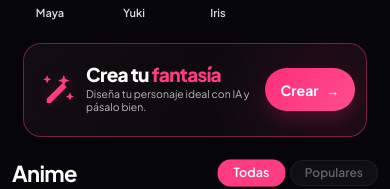
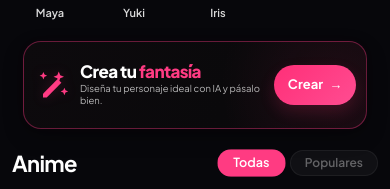
Before and after one commit to 3737631/luciaia, a Next.js app: page /luciaia/anime in a window 390 px wide. Shown: the part 485-674 px from the top of the page. Built offline with nearby package versions, Linux system fonts and the light colour scheme.

Commit message:
fix: rename to .fantasy-card, new compact mobile CSS with !important, fresh class names

```diff
--- a/src/app/anime/page.tsx
+++ b/src/app/anime/page.tsx
@@ -135,8 +135,8 @@ export default function AnimePage() {
       <main style={{ minHeight: "100vh", maxWidth: 1200, margin: "0 auto", padding: "0 var(--container-padding)" }}>
         <StoriesRow girls={animeChars} />
 
-        <section className="fantasy-creator">
-          <div className="fantasy-creator__wand" aria-hidden="true">
+        <section className="fantasy-card">
+          <div className="fantasy-card__icon" aria-hidden="true">
             <svg viewBox="0 0 48 48" xmlns="http://www.w3.org/2000/svg" fill="none">
               <path d="M12 35.5 31.5 16l5 5L17 40.5h-5v-5Z" fill="currentColor" />
               <path d="m31 11 2-5 2 5 5 2-5 2-2 5-2-5-5-2 5-2Z" fill="currentColor" />
@@ -144,11 +144,11 @@ export default function AnimePage() {
               <path d="m39 31 1.5-3.5L42 31l3.5 1.5L42 34l-1.5 3.5L39 34l-3.5-1.5L39 31Z" fill="currentColor" />
             </svg>
           </div>
-          <div className="fantasy-creator__copy">
+          <div className="fantasy-card__text">
             <h2>Crea tu <span>fantasía</span></h2>
             <p>Diseña tu personaje ideal con IA y pásalo bien.</p>
           </div>
-          <button type="button" className="fantasy-creator__button" onClick={() => { const h = document.querySelector('[href="#crear"]'); if (h instanceof HTMLElement) h.click(); }}>
+          <button type="button" className="fantasy-card__button" onClick={() => { const h = document.querySelector('[href="#crear"]'); if (h instanceof HTMLElement) h.click(); }}>
             Crear <span aria-hidden="true">→</span>
           </button>
         </section>
--- a/src/app/chicos/page.tsx
+++ b/src/app/chicos/page.tsx
@@ -131,8 +131,8 @@ export default function ChicosPage() {
       <main style={{ minHeight: "100vh", maxWidth: 1200, margin: "0 auto", padding: "0 var(--container-padding)" }}>
         <StoriesRow girls={maleChars} />
 
-        <section className="fantasy-creator">
-          <div className="fantasy-creator__wand" aria-hidden="true">
+        <section className="fantasy-card">
+          <div className="fantasy-card__icon" aria-hidden="true">
             <svg viewBox="0 0 48 48" xmlns="http://www.w3.org/2000/svg" fill="none">
               <path d="M12 35.5 31.5 16l5 5L17 40.5h-5v-5Z" fill="currentColor" />
               <path d="m31 11 2-5 2 5 5 2-5 2-2 5-2-5-5-2 5-2Z" fill="currentColor" />
@@ -140,11 +140,11 @@ export default function ChicosPage() {
               <path d="m39 31 1.5-3.5L42 31l3.5 1.5L42 34l-1.5 3.5L39 34l-3.5-1.5L39 31Z" fill="currentColor" />
             </svg>
           </div>
-          <div className="fantasy-creator__copy">
+          <div className="fantasy-card__text">
             <h2>Crea tu <span>fantasía</span></h2>
             <p>Diseña tu chico ideal con IA y pásalo bien con él.</p>
           </div>
-          <button type="button" className="fantasy-creator__button" onClick={() => { const h = document.querySelector('[href="#crear"]'); if (h instanceof HTMLElement) h.click(); }}>
+          <button type="button" className="fantasy-card__button" onClick={() => { const h = document.querySelector('[href="#crear"]'); if (h instanceof HTMLElement) h.click(); }}>
             Crear <span aria-hidden="true">→</span>
           </button>
         </section>
--- a/src/app/globals.css
+++ b/src/app/globals.css
@@ -481,9 +481,9 @@ body {
   color: rgba(255,255,255,0.35);
 }
 
-/* ═══ Fantasy Creator ═══ */
+/* ═══ Fantasy Card ═══ */
 
-.fantasy-creator {
+.fantasy-card {
   display: grid;
   grid-template-columns: 74px minmax(0, 1fr) auto;
   align-items: center;
@@ -517,7 +517,7 @@ body {
     0 0 22px rgba(255, 45, 120, 0.05);
 }
 
-.fantasy-creator__wand {
+.fantasy-card__icon {
   display: grid;
   place-items: center;
   width: 68px;
@@ -525,18 +525,18 @@ body {
   color: #ff3b83;
 }
 
-.fantasy-creator__wand svg {
+.fantasy-card__icon svg {
   width: 64px;
   height: 64px;
   overflow: visible;
   filter: drop-shadow(0 0 10px rgba(255, 59, 131, 0.22));
 }
 
-.fantasy-creator__copy {
+.fantasy-card__text {
   min-width: 0;
 }
 
-.fantasy-creator__copy h2 {
+.fantasy-card__text h2 {
   margin: 0 0 6px;
   color: #fff;
   font-size: clamp(27px, 2.5vw, 38px);
@@ -546,11 +546,11 @@ body {
   white-space: nowrap;
 }
 
-.fantasy-creator__copy h2 span {
+.fantasy-card__text h2 span {
   color: #ff3b83;
 }
 
-.fantasy-creator__copy p {
+.fantasy-card__text p {
   max-width: 590px;
   margin: 0;
   color: rgba(255, 255, 255, 0.74);
@@ -558,7 +558,7 @@ body {
   line-height: 1.35;
 }
 
-.fantasy-creator__button {
+.fantasy-card__button {
   display: inline-flex;
   align-items: center;
   justify-content: center;
@@ -620,182 +620,199 @@ body {
   }
 }
 
+/* ═══ Mobile ═══ */
+
 @media (max-width: 768px) {
-  .fantasy-creator {
-    position: relative;
-    display: grid;
-    grid-template-columns: 48px minmax(0, 1fr) 100px;
-    align-items: center;
-    column-gap: 12px;
+  .fantasy-card {
+    position: relative !important;
+    display: grid !important;
+    grid-template-columns: 44px minmax(0, 1fr) 92px !important;
+    align-items: center !important;
+    gap: 10px !important;
 
-    width: calc(100% - 28px);
-    height: 98px;
-    min-height: 98px;
-    max-height: 98px;
+    width: calc(100% - 28px) !important;
+    height: 92px !important;
+    min-height: 92px !important;
+    max-height: 92px !important;
 
-    margin: 16px auto 20px;
-    padding: 13px 14px;
+    margin: 14px auto 18px !important;
+    padding: 11px 12px !important;
 
-    box-sizing: border-box;
-    overflow: hidden;
+    box-sizing: border-box !important;
+    overflow: hidden !important;
 
-    border: 1px solid rgba(255, 55, 132, 0.42);
-    border-radius: 18px;
+    border: 1px solid rgba(255, 55, 132, 0.38) !important;
+    border-radius: 18px !important;
 
     background:
       radial-gradient(
-        circle at 88% 50%,
-        rgba(255, 47, 120, 0.09),
-        transparent 38%
+        circle at 90% 50%,
+        rgba(255, 47, 120, 0.07),
+        transparent 36%
       ),
       linear-gradient(
         110deg,
-        #120d11 0%,
-        #0c0a0d 58%,
-        #110a0f 100%
-      );
+        #0d0a0d 0%,
+        #0a090b 60%,
+        #10090e 100%
+      ) !important;
 
     box-shadow:
-      0 10px 26px rgba(0, 0, 0, 0.3),
-      0 0 14px rgba(255, 47, 120, 0.035);
+      0 8px 20px rgba(0, 0, 0, 0.28),
+      0 0 12px rgba(255, 47, 120, 0.025) !important;
   }
 
-  .fantasy-creator__wand {
-    position: relative;
-    display: grid;
-    place-items: center;
+  .fantasy-card__icon {
+    position: static !important;
+    display: grid !important;
+    place-items: center !important;
 
-    width: 48px;
-    height: 48px;
-    min-width: 48px;
+    width: 44px !important;
+    height: 44px !important;
+    min-width: 44px !important;
 
-    color: #ff3b83;
-    overflow: visible;
-    z-index: 1;
+    color: #ff3b83 !important;
+    transform: none !important;
+    margin: 0 !important;
+    padding: 0 !important;
+    z-index: auto !important;
   }
 
-  .fantasy-creator__wand svg {
-    display: block;
-    width: 44px;
-    height: 44px;
-    overflow: visible;
-    transform: none;
+  .fantasy-card__icon svg {
+    display: block !important;
+    width: 40px !important;
+    height: 40px !important;
+    max-width: 40px !important;
+    max-height: 40px !important;
+
+    overflow: visible !important;
+    transform: none !important;
+    margin: 0 !important;
 
     filter:
-      drop-shadow(0 0 7px rgba(255, 59, 131, 0.2));
+      drop-shadow(0 0 6px rgba(255, 59, 131, 0.18)) !important;
   }
 
-  .fantasy-creator__copy {
-    position: relative;
-    min-width: 0;
-    z-index: 2;
+  .fantasy-card__text {
+    min-width: 0 !important;
+    width: auto !important;
+    margin: 0 !important;
+    padding: 0 !important;
   }
 
-  .fantasy-creator__copy h2 {
-    margin: 0 0 4px;
+  .fantasy-card__text h2 {
+    margin: 0 0 3px !important;
+    padding: 0 !important;
 
-    color: #fff;
-    font-size: 21px;
-    font-weight: 800;
-    line-height: 1;
-    letter-spacing: -0.035em;
+    color: #fff !important;
+    font-size: 19px !important;
+    font-weight: 800 !important;
+    line-height: 1 !important;
+    letter-spacing: -0.035em !important;
 
-    white-space: nowrap;
+    white-space: nowrap !important;
+    overflow: visible !important;
+    text-overflow: clip !important;
   }
 
-  .fantasy-creator__copy h2 span {
-    color: #ff3b83;
+  .fantasy-card__text h2 span {
+    color: #ff3b83 !important;
   }
 
-  .fantasy-creator__copy p {
-    margin: 0;
-    max-width: 100%;
+  .fantasy-card__text p {
+    margin: 0 !important;
+    padding: 0 !important;
 
-    color: rgba(255, 255, 255, 0.72);
-    font-size: 11.5px;
-    line-height: 1.28;
-    font-weight: 400;
+    color: rgba(255, 255, 255, 0.7) !important;
+    font-size: 10.5px !important;
+    font-weight: 400 !important;
+    line-height: 1.2 !important;
 
-    display: block;
-    overflow: visible;
-    white-space: normal;
-    text-overflow: clip;
+    display: -webkit-box !important;
+    -webkit-box-orient: vertical !important;
+    -webkit-line-clamp: 2 !important;
 
-    -webkit-line-clamp: unset;
-    -webkit-box-orient: unset;
+    overflow: hidden !important;
+    white-space: normal !important;
+    text-overflow: clip !important;
   }
 
-  .fantasy-creator__button {
-    display: inline-flex;
-    align-items: center;
-    justify-content: center;
-    gap: 7px;
+  .fantasy-card__button {
+    display: inline-flex !important;
+    align-items: center !important;
+    justify-content: center !important;
+    gap: 6px !important;
 
-    width: 100px;
-    min-width: 100px;
-    height: 46px;
-    min-height: 46px;
+    width: 92px !important;
+    min-width: 92px !important;
+    max-width: 92px !important;
 
-    padding: 0 12px;
-    border: 0;
-    border-radius: 999px;
+    height: 42px !important;
+    min-height: 42px !important;
+    max-height: 42px !important;
+
+    margin: 0 !important;
+    padding: 0 10px !important;
+
+    border: 0 !important;
+    border-radius: 999px !important;
 
     background:
-      linear-gradient(135deg, #ff2f78, #ff4c91);
+      linear-gradient(135deg, #ff2f78, #ff4c91) !important;
 
-    color: #fff;
-    font: inherit;
-    font-size: 15px;
-    font-weight: 650;
-    line-height: 1;
-    white-space: nowrap;
+    color: #fff !important;
+    font: inherit !important;
+    font-size: 14px !important;
+    font-weight: 650 !important;
+    line-height: 1 !important;
+    white-space: nowrap !important;
 
     box-shadow:
-      0 8px 18px rgba(255, 47, 120, 0.18);
+      0 7px 16px rgba(255, 47, 120, 0.16) !important;
   }
 }
 
 @media (max-width: 390px) {
-  .fantasy-creator {
-    grid-template-columns: 42px minmax(0, 1fr) 90px;
-    column-gap: 9px;
+  .fantasy-card {
+    grid-template-columns: 38px minmax(0, 1fr) 82px !important;
+    gap: 8px !important;
 
-    width: calc(100% - 22px);
-    height: 94px;
-    min-height: 94px;
-    max-height: 94px;
+    width: calc(100% - 22px) !important;
+    height: 88px !important;
+    min-height: 88px !important;
+    max-height: 88px !important;
 
-    padding: 12px 11px;
+    padding: 10px !important;
   }
 
-  .fantasy-creator__wand {
-    width: 42px;
-    height: 42px;
-    min-width: 42px;
+  .fantasy-card__icon,
+  .fantasy-card__icon svg {
+    width: 36px !important;
+    height: 36px !important;
+    min-width: 36px !important;
+    max-width: 36px !important;
   }
 
-  .fantasy-creator__wand svg {
-    width: 39px;
-    height: 39px;
+  .fantasy-card__text h2 {
+    font-size: 17px !important;
   }
 
-  .fantasy-creator__copy h2 {
-    font-size: 19px;
+  .fantasy-card__text p {
+    font-size: 9.5px !important;
+    line-height: 1.18 !important;
   }
 
-  .fantasy-creator__copy p {
-    font-size: 10.5px;
-    line-height: 1.23;
-  }
+  .fantasy-card__button {
+    width: 82px !important;
+    min-width: 82px !important;
+    max-width: 82px !important;
 
-  .fantasy-creator__button {
-    width: 90px;
-    min-width: 90px;
-    height: 43px;
-    min-height: 43px;
+    height: 40px !important;
+    min-height: 40px !important;
+    max-height: 40px !important;
 
-    padding: 0 9px;
-    font-size: 14px;
+    padding: 0 8px !important;
+    font-size: 13px !important;
   }
 }
 
```
Also changed, not shown: src/app/girls/page.tsx (+4 -4 lines).
